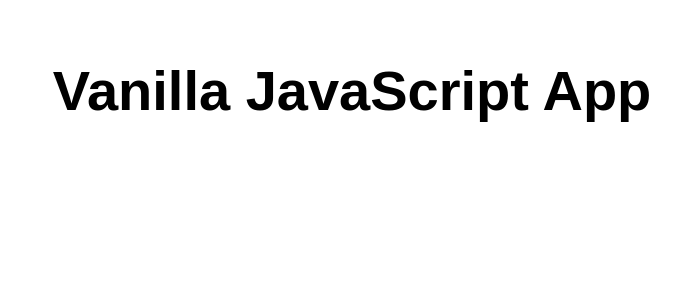
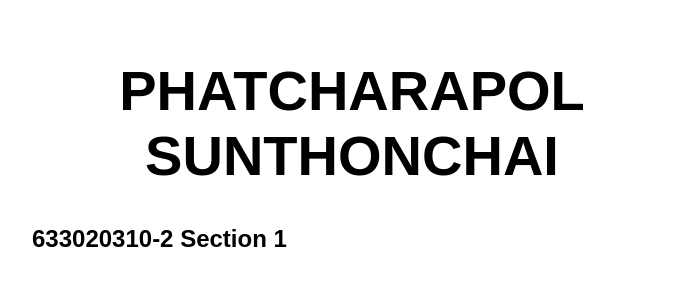
Before and after one commit to fame027/WebAppKKU, a website: page src/index.html in a window 1280 px wide. Shown: the whole page, without its empty margins (288-968 px from the left). Drawn offline with Linux system fonts and the light colour scheme.

Commit message:
Update index.html

```diff
--- a/src/index.html
+++ b/src/index.html
@@ -5,12 +5,13 @@
   <meta charset="UTF-8">
   <meta name="viewport" content="width=device-width, initial-scale=1.0">
   <link rel="stylesheet" href="styles.css">
-  <title>Vanilla JavaScript App</title>
+  <title>Phatcharapol Sunthonchai</title>
 </head>
 
 <body>
   <main>
-    <h1>Vanilla JavaScript App</h1>
+    <h1>PHATCHARAPOL SUNTHONCHAI</h1>
+    <h2>633020310-2 Section 1</h2>
   </main>
 </body>
 
```
